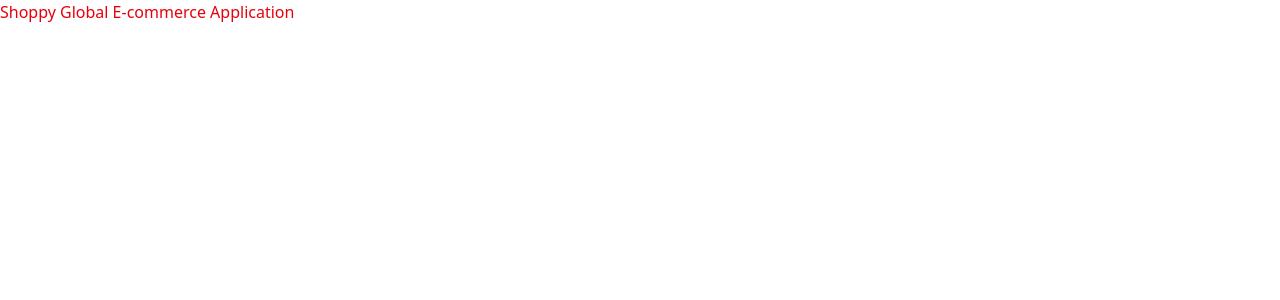
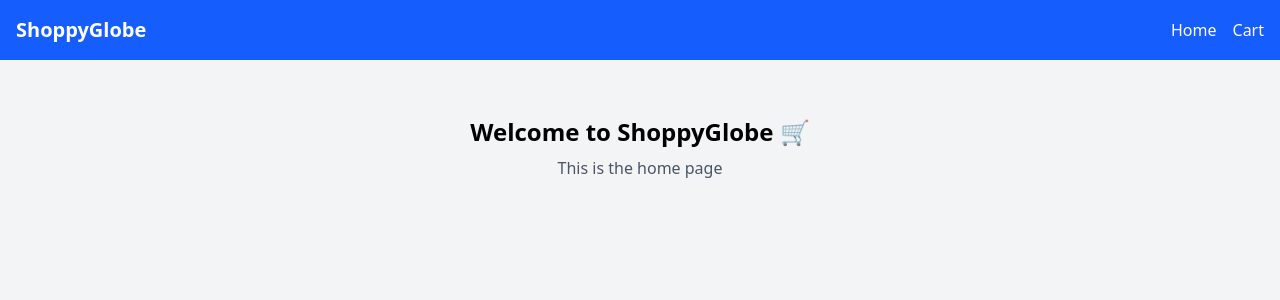
Before and after one commit to vikashrao12/ShoppyGlobe, a React (Vite) app: page / in a window 1280 px wide. Shown: the top 300 px of the page. Built offline with nearby package versions, Linux system fonts and the light colour scheme.

Commit message:
setup routing with home and not found pages

```diff
--- a/src/App.jsx
+++ b/src/App.jsx
@@ -1,15 +1,15 @@
+import Header from "./components/Header"
+import { Outlet } from "react-router-dom"
 
 function App() {
+  return (
+    <div className="min-h-screen bg-gray-100">
+      <Header />
 
-
-  return (
-    <>
-
-      <p className="text-red-600">
-        Shoppy Global E-commerce Application
-      </p>
-
-    </>
+      <main className="p-4">
+        <Outlet />
+      </main>
+    </div>
   )
 }
 
--- /dev/null
+++ b/src/components/Header.jsx
@@ -0,0 +1,16 @@
+const Header = () => {
+  return (
+    <header className="bg-blue-600 text-white p-4">
+      <div className="max-w-7xl mx-auto flex justify-between items-center">
+        <h1 className="text-xl font-bold">ShoppyGlobe</h1>
+
+        <nav className="space-x-4">
+          <span className="cursor-pointer hover:underline">Home</span>
+          <span className="cursor-pointer hover:underline">Cart</span>
+        </nav>
+      </div>
+    </header>
+  )
+}
+
+export default Header
--- /dev/null
+++ b/src/components/pages/Home.jsx
@@ -0,0 +1,14 @@
+const Home = () => {
+  return (
+    <div className="text-center mt-10">
+      <h2 className="text-2xl font-semibold">
+        Welcome to ShoppyGlobe 🛒
+      </h2>
+      <p className="text-gray-600 mt-2">
+        This is the home page
+      </p>
+    </div>
+  )
+}
+
+export default Home
--- /dev/null
+++ b/src/components/pages/NotFound.jsx
@@ -0,0 +1,12 @@
+const NotFound = () => {
+  return (
+    <div className="min-h-screen flex flex-col items-center justify-center">
+      <h1 className="text-5xl font-bold text-red-500">404</h1>
+      <p className="text-gray-600 mt-4">
+        Page not found
+      </p>
+    </div>
+  )
+}
+
+export default NotFound
--- a/src/main.jsx
+++ b/src/main.jsx
@@ -1,11 +1,11 @@
-import { StrictMode } from 'react'
-import { createRoot } from 'react-dom/client'
+import React from 'react'
+import ReactDOM from 'react-dom/client'
+import { RouterProvider } from "react-router-dom"
+import appRouter from "./router"
 import './index.css'
-import App from './App.jsx'
 
-
-createRoot(document.getElementById('root')).render(
-  <StrictMode>
-    <App />
-  </StrictMode>,
+ReactDOM.createRoot(document.getElementById('root')).render(
+  <React.StrictMode>
+    <RouterProvider router={appRouter} />
+  </React.StrictMode>
 )
--- /dev/null
+++ b/src/router.jsx
@@ -0,0 +1,23 @@
+import { createBrowserRouter } from "react-router-dom"
+import Home from "./components/pages/Home"
+import NotFound from "./components/pages/NotFound"
+import App from "./App"
+
+const appRouter = createBrowserRouter([
+  {
+    path: "/",
+    element: <App />,
+    children: [
+      {
+        path: "",
+        element: <Home />
+      }
+    ]
+  },
+  {
+    path: "*",
+    element: <NotFound />
+  }
+])
+
+export default appRouter
```
